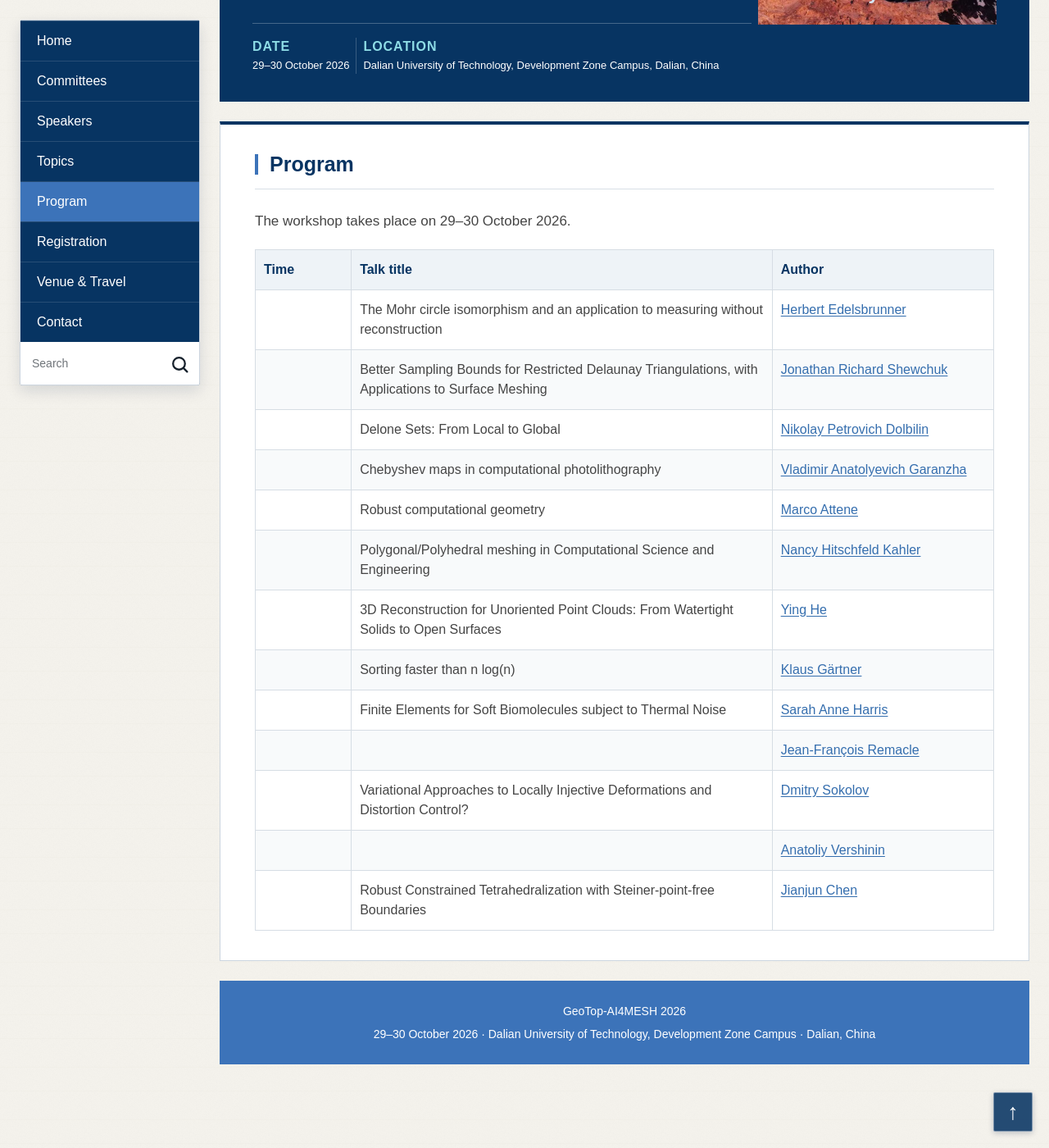
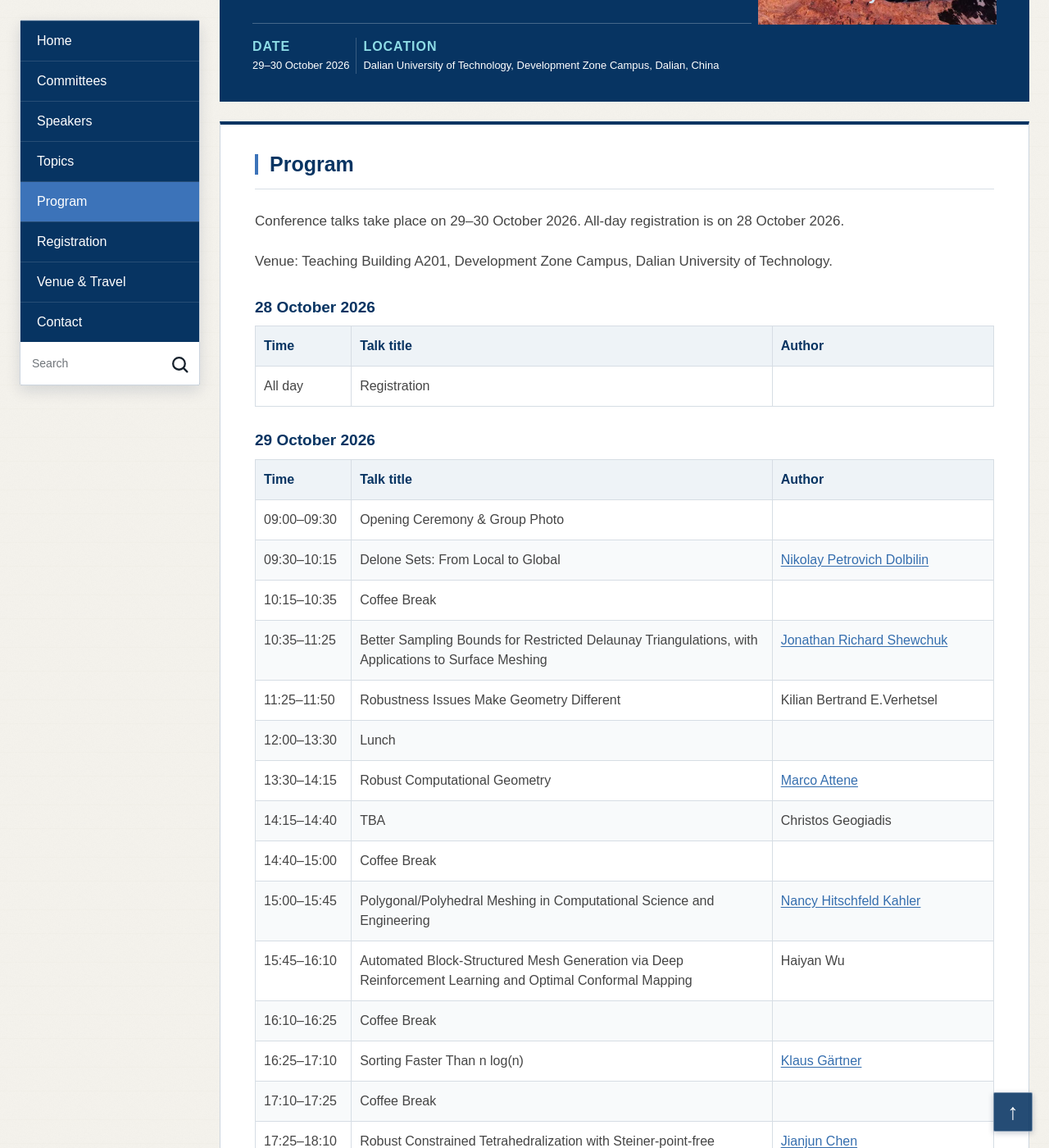
Before and after one commit to FHCCT/AI4MESH-WEB, a Jekyll site: the page built from program.md, in a window 1280 px wide and 1400 px high, scrolled down 828 px. Shown: the whole window at 82% size. Built offline with Jekyll 4.4.1, drawn with Linux system fonts in a browser that asks for light colours; some of the changed text lies outside the part shown.

Commit message:
Update Program from proofread conference agenda without chairs

```diff
--- /dev/null
+++ b/_data/program.json
@@ -0,0 +1,193 @@
+{
+  "venue": "Teaching Building A201, Development Zone Campus, Dalian University of Technology",
+  "days": [
+    {
+      "date": "28 October 2026",
+      "entries": [
+        {
+          "time": "All day",
+          "title": "Registration"
+        }
+      ]
+    },
+    {
+      "date": "29 October 2026",
+      "entries": [
+        {
+          "time": "09:00–09:30",
+          "title": "Opening Ceremony & Group Photo"
+        },
+        {
+          "time": "09:30–10:15",
+          "title": "Delone Sets: From Local to Global",
+          "speaker": "Nikolay Petrovich Dolbilin",
+          "speaker_id": "nikolay-petrovich-dolbilin"
+        },
+        {
+          "time": "10:15–10:35",
+          "title": "Coffee Break"
+        },
+        {
+          "time": "10:35–11:25",
+          "title": "Better Sampling Bounds for Restricted Delaunay Triangulations, with Applications to Surface Meshing",
+          "speaker": "Jonathan Richard Shewchuk",
+          "speaker_id": "jonathan-richard-shewchuk"
+        },
+        {
+          "time": "11:25–11:50",
+          "title": "Robustness Issues Make Geometry Different",
+          "speaker": "Kilian Bertrand E.Verhetsel"
+        },
+        {
+          "time": "12:00–13:30",
+          "title": "Lunch"
+        },
+        {
+          "time": "13:30–14:15",
+          "title": "Robust Computational Geometry",
+          "speaker": "Marco Attene",
+          "speaker_id": "marco-attene"
+        },
+        {
+          "time": "14:15–14:40",
+          "title": "TBA",
+          "speaker": "Christos Geogiadis"
+        },
+        {
+          "time": "14:40–15:00",
+          "title": "Coffee Break"
+        },
+        {
+          "time": "15:00–15:45",
+          "title": "Polygonal/Polyhedral Meshing in Computational Science and Engineering",
+          "speaker": "Nancy Hitschfeld Kahler",
+          "speaker_id": "nancy-hitschfeld-kahler"
+        },
+        {
+          "time": "15:45–16:10",
+          "title": "Automated Block-Structured Mesh Generation via Deep Reinforcement Learning and Optimal Conformal Mapping",
+          "speaker": "Haiyan Wu"
+        },
+        {
+          "time": "16:10–16:25",
+          "title": "Coffee Break"
+        },
+        {
+          "time": "16:25–17:10",
+          "title": "Sorting Faster Than n log(n)",
+          "speaker": "Klaus Gärtner",
+          "speaker_id": "klaus-gartner"
+        },
+        {
+          "time": "17:10–17:25",
+          "title": "Coffee Break"
+        },
+        {
+          "time": "17:25–18:10",
+          "title": "Robust Constrained Tetrahedralization with Steiner-point-free Boundaries",
+          "speaker": "Jianjun Chen",
+          "speaker_id": "jianjun-chen"
+        },
+        {
+          "time": "18:30–20:30",
+          "title": "Dinner"
+        }
+      ]
+    },
+    {
+      "date": "30 October 2026",
+      "entries": [
+        {
+          "time": "09:00–09:45",
+          "title": "The Mohr Circle Isomorphism and an Application to Measuring Without Reconstruction",
+          "speaker": "Herbert Edelsbrunner",
+          "speaker_id": "herbert-edelsbrunner"
+        },
+        {
+          "time": "09:45–10:00",
+          "title": "Coffee Break"
+        },
+        {
+          "time": "10:00–10:45",
+          "title": "Finite Elements for Soft Biomolecules Subject to Thermal Noise",
+          "speaker": "Sarah Anne Harris",
+          "speaker_id": "sarah-anne-harris"
+        },
+        {
+          "time": "10:45–11:10",
+          "title": "TBA",
+          "speaker": "Xiaopeng Zheng"
+        },
+        {
+          "time": "11:10–11:25",
+          "title": "Coffee Break"
+        },
+        {
+          "time": "11:25–12:10",
+          "title": "3D Reconstruction for Unoriented Point Clouds: From Watertight Solids to Open Surfaces",
+          "speaker": "Ying He",
+          "speaker_id": "ying-he"
+        },
+        {
+          "time": "12:10–13:30",
+          "title": "Lunch"
+        },
+        {
+          "time": "13:30–14:15",
+          "title": "Chebyshev Maps in Computational Photolithography",
+          "speaker": "Vladimir Anatolyevich Garanzha",
+          "speaker_id": "vladimir-anatolyevich-garanzha"
+        },
+        {
+          "time": "14:15–14:40",
+          "title": "Generative AI-Driven Volumetric Spline Construction for Isogeometric Analysis of Complex Geometries",
+          "speaker": "Yuxuan Yu"
+        },
+        {
+          "time": "14:40–15:00",
+          "title": "Coffee Break"
+        },
+        {
+          "time": "15:00–15:45",
+          "title": "Variational Approaches to Locally Injective Deformations and Distortion Control?",
+          "speaker": "Dmitry Sokolov",
+          "speaker_id": "dmitry-sokolov"
+        },
+        {
+          "time": "15:45–16:10",
+          "title": "TBA",
+          "speaker": "Anatoliy Vershinin",
+          "speaker_id": "anatoliy-vershinin"
+        },
+        {
+          "time": "16:10–16:30",
+          "title": "Coffee Break"
+        },
+        {
+          "time": "16:30–17:15",
+          "title": "TBA",
+          "speaker": "David Xianfeng Gu"
+        },
+        {
+          "time": "17:15–17:40",
+          "title": "TBA",
+          "speaker": "Yiming Zhu"
+        },
+        {
+          "time": "17:40–17:50",
+          "title": "Coffee Break"
+        },
+        {
+          "time": "17:50–18:35",
+          "title": "TBA",
+          "speaker": "Jean-François Remacle",
+          "speaker_id": "jean-francois-remacle"
+        },
+        {
+          "time": "",
+          "title": "Closing Ceremony"
+        }
+      ]
+    }
+  ]
+}
--- a/program.md
+++ b/program.md
@@ -7,19 +7,22 @@ nav_key: program
 <section class="content-panel" aria-labelledby="program-title">
   <h2 class="panel-title" id="program-title">Program</h2>
   <div class="panel-body prose">
-    <p>The workshop takes place on {{ site.data.conference.date_display }}.</p>
-    <table class="program-table" aria-labelledby="program-title">
+    <p>Conference talks take place on {{ site.data.conference.date_display }}. All-day registration is on 28 October 2026.</p>
+    <p>Venue: {{ site.data.program.venue | escape }}.</p>
+    {% for day in site.data.program.days %}
+    <h3 id="program-day-{{ forloop.index }}">{{ day.date | escape }}</h3>
+    <table class="program-table" aria-labelledby="program-day-{{ forloop.index }}">
       <thead><tr><th scope="col">Time</th><th scope="col">Talk title</th><th scope="col">Author</th></tr></thead>
       <tbody>
-        {% for speaker in site.data.speakers %}
-        {% assign speaker_url = '/speakers/' | append: speaker.id | append: '/' %}
+        {% for entry in day.entries %}
         <tr>
-          <td></td>
-          <td>{% if speaker.talk_title %}{{ speaker.talk_title | escape }}{% if speaker.talk_tentative %} (tentative){% endif %}{% endif %}</td>
-          <td><a class="standard-link" href="{{ speaker_url | relative_url }}">{{ speaker.name | escape }}</a></td>
+          <td>{{ entry.time | escape }}</td>
+          <td>{{ entry.title | escape }}</td>
+          <td>{% if entry.speaker_id %}{% assign speaker_url = '/speakers/' | append: entry.speaker_id | append: '/' %}<a class="standard-link" href="{{ speaker_url | relative_url }}">{{ entry.speaker | escape }}</a>{% else %}{{ entry.speaker | escape }}{% endif %}</td>
         </tr>
         {% endfor %}
       </tbody>
     </table>
+    {% endfor %}
   </div>
 </section>
```
